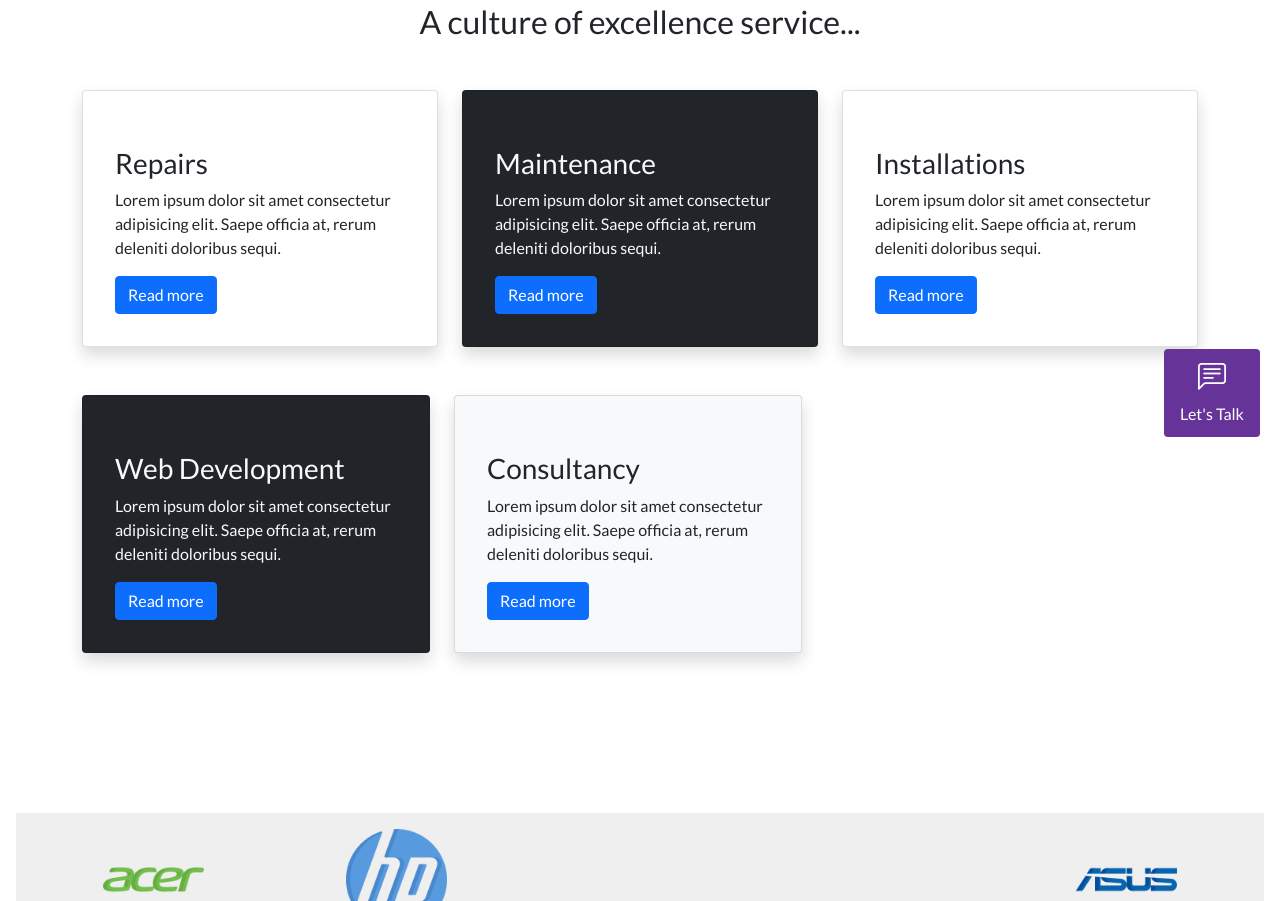
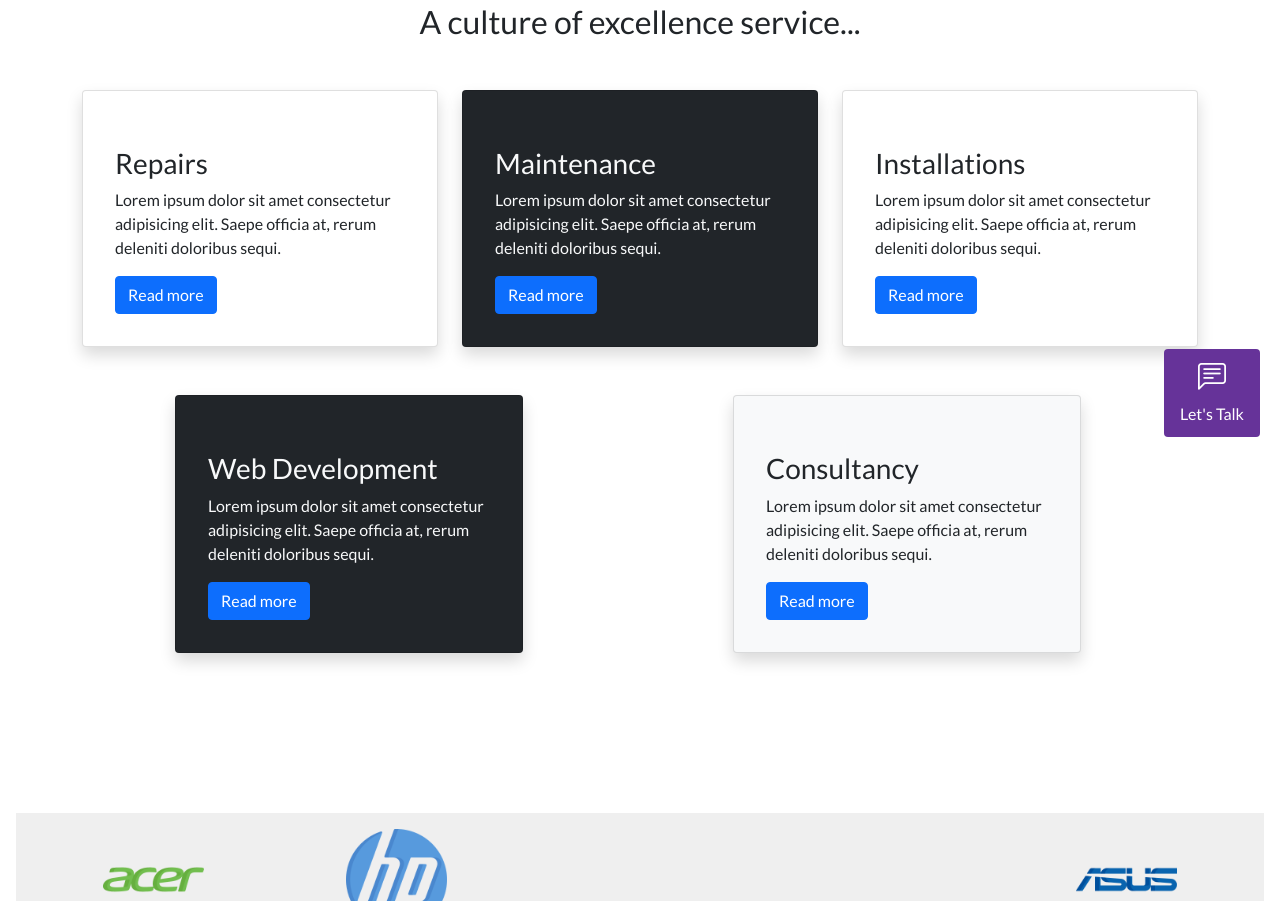
Before and after one commit to eooluwabiyi/oit-website1, a plain HTML site: page index.html in a window 1280 px wide. Shown: the part 343-1244 px from the top of the page. Drawn offline with nearby package versions, Linux system fonts and the light colour scheme.

Commit message:
Update index.html

```diff
--- a/index.html
+++ b/index.html
@@ -162,7 +162,7 @@
             </div>
           </div>
         </div>
-        <div class="row">
+        <div class="row justify-content-around">
           <div class="col-md-4">
             <div class="card bg-dark text-light shadow p-3 mb-5 rounded">
               <div class="card-body">
```
